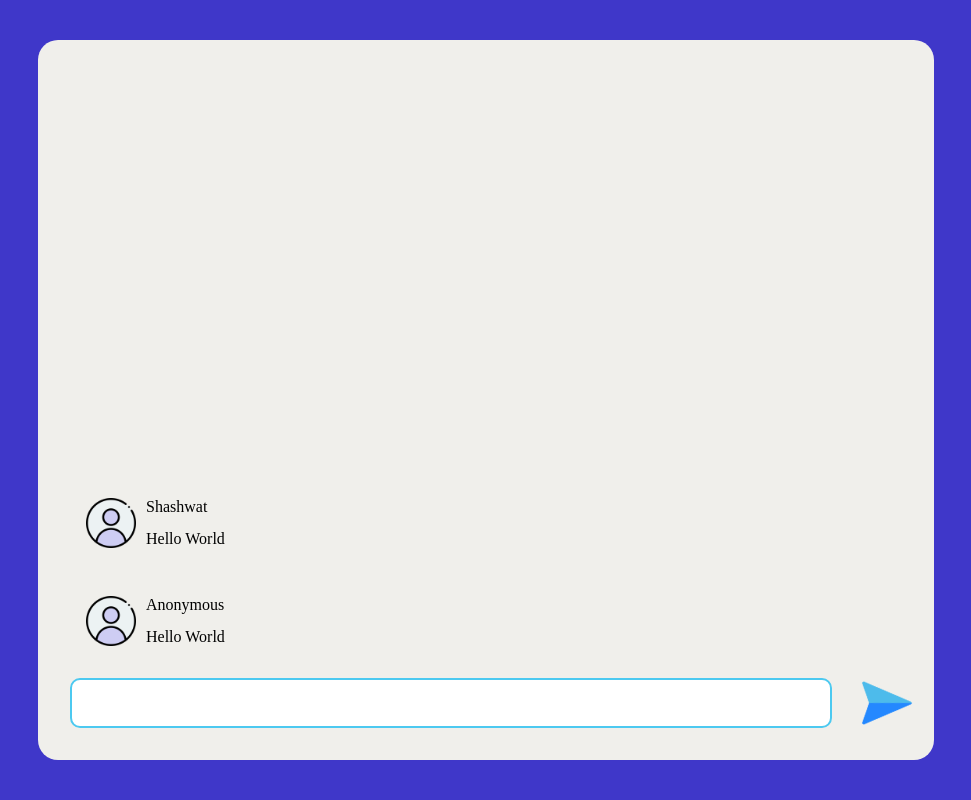
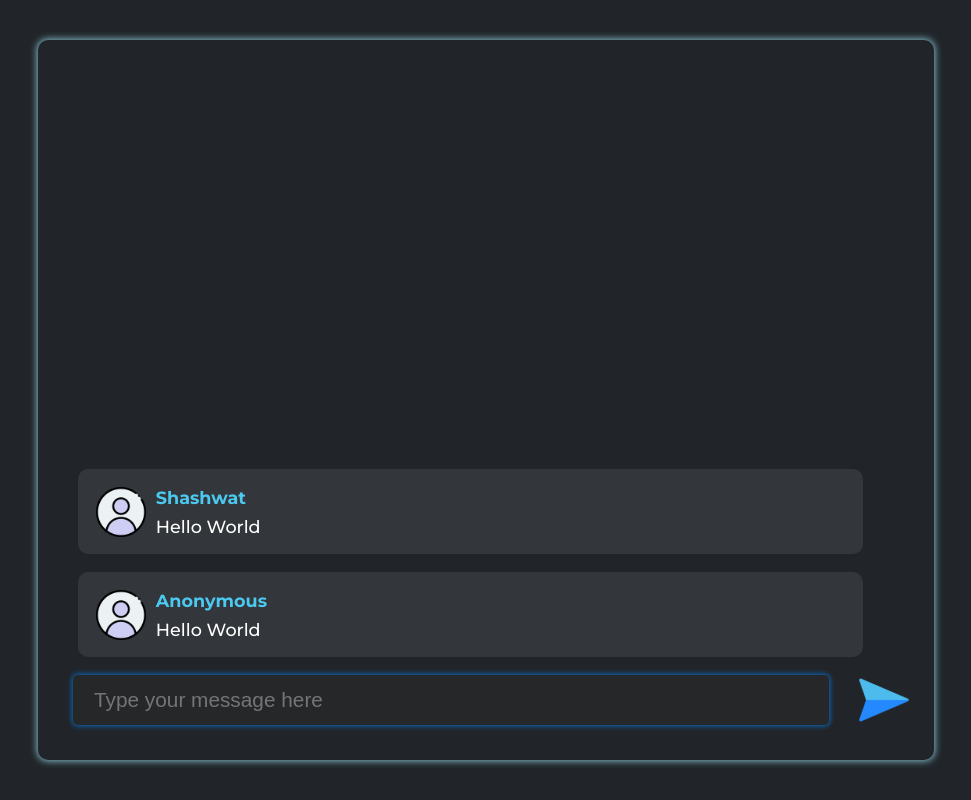
Before and after one commit to rushitote/slick-chat, a React (Create React App) app in the folder front-end/: page / in a window 1280 px wide. Shown: the whole page, without its empty margins (154-1125 px from the left). Built offline with nearby package versions, Linux system fonts and the light colour scheme.

Commit message:
added more styling

```diff
--- a/front-end/src/App.css
+++ b/front-end/src/App.css
@@ -1,3 +1,4 @@
+@import url('https://fonts.googleapis.com/css2?family=Montserrat:wght@500;700&family=Open+Sans&display=swap');
 * {
   box-sizing: border-box;
   margin: 0;
@@ -10,5 +11,11 @@
   justify-content: center;
   align-items: center;
   overflow: hidden;
-  background-color: #3f37c9;
+  background-color: #212529;
 }
+
+body {
+  font-family: 'Montserrat', sans-serif;
+  font-weight: 500;
+  font-size: 1.1rem;
+}
--- a/front-end/src/components/Chat/ChatWindow.module.css
+++ b/front-end/src/components/Chat/ChatWindow.module.css
@@ -5,6 +5,6 @@
   padding: 2em;
   height: 90%;
   width: min(70%, 1500px);
-  background-color: #f0efeb;
-  border-radius: 20px;
+  box-shadow: 0px 0px 7px 1px rgba(156, 229, 247, 0.8);
+  border-radius: 10px;
 }
--- a/front-end/src/components/Chat/Message.module.css
+++ b/front-end/src/components/Chat/Message.module.css
@@ -2,6 +2,11 @@
   padding: 1em;
   display: flex;
   gap: 10px;
+  background-color: rgba(92, 95, 97, 0.3);
+  border-radius: 10px;
+  width: 95%;
+  /* box-shadow: 0px 0 1px 1px rgba(255, 255, 255, 0.9); */
+  margin-left: 5px;
 }
 
 .message-user-image {
@@ -13,9 +18,10 @@
   display: flex;
   flex-direction: column;
   justify-content: space-between;
+  color: white;
 }
 
-.message-time {
-  margin-left: auto;
-  color: #3d5a80;
+.message-user-name {
+  font-weight: 700;
+  color: #4cc9f0;
 }
--- a/front-end/src/components/Chat/Messages.module.css
+++ b/front-end/src/components/Chat/Messages.module.css
@@ -11,12 +11,12 @@
   scroll-behavior: smooth;
   display: flex;
   flex-direction: column-reverse;
-  scrollbar-color: #4cc9f0 #f0efeb;
+  scrollbar-color: #4cc9f0 #232526;
   scrollbar-width: auto;
 }
 
 .chat-messages-container::-webkit-scrollbar {
-  background-color: #f0efeb;
+  background-color: #232526;
   width: 8px;
 }
 
--- a/front-end/src/components/Input/Input.module.css
+++ b/front-end/src/components/Input/Input.module.css
@@ -2,14 +2,25 @@
   height: 50px;
   font-size: 1.3rem;
   width: calc(100% - 50px);
-  border-radius: 10px;
+  border-radius: 5px;
   padding: 1em;
   outline: none;
-  border: 2px solid #4cc9f0;
+  /* border: 2px solid #4cc9f0; */
+  background-color: #262729;
+  /* box-shadow: 0px 0px 5px 1px rgba(243, 114, 44, 0.95); */
+  /* background: linear-gradient(to bottom left, #414345, #232526);
+  border: 2px solid transparent;
+  border-image: linear-gradient(to top right, #7f7fd5, #86a8e7, #91eae4);
+  border-radius: 0.1em;
+  border-image-slice: 1;
+  color: white; */
+  color: white;
+  border: none;
+  box-shadow: 0 0 5px 1px rgba(0, 132, 255, 0.7);
 }
 
 .input-box:focus {
-  border: 2px solid #4895ef;
+  /* border: 2px solid #4895ef; */
 }
 
 .input {
--- a/front-end/src/components/Input/Input.tsx
+++ b/front-end/src/components/Input/Input.tsx
@@ -33,6 +33,7 @@ export default function Input(props: IInputProps) {
         className={styles['input-box']}
         ref={messageBoxRef}
         onKeyDown={keyUpHandler}
+        placeholder="Type your message here"
       />
       <div className={`${styles['input-send-message']}`}>
         <img src={image} alt="" onClick={sendMessage} />
```
